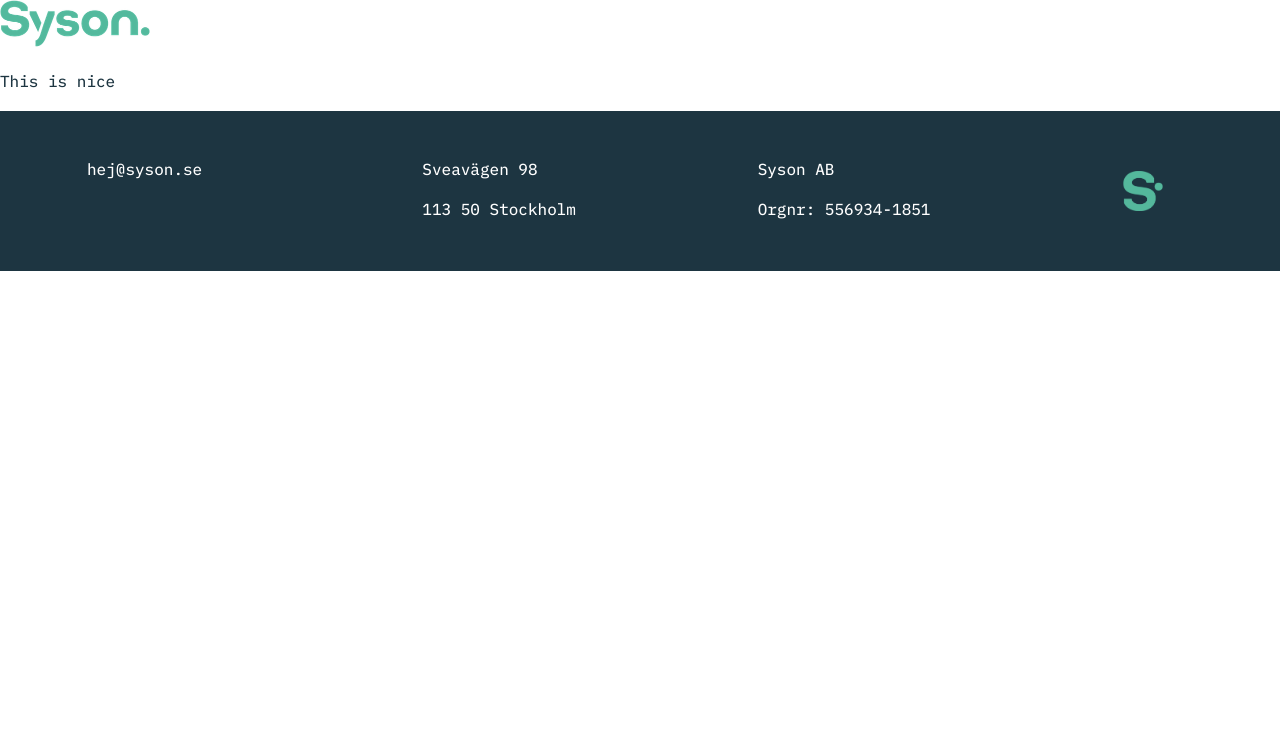
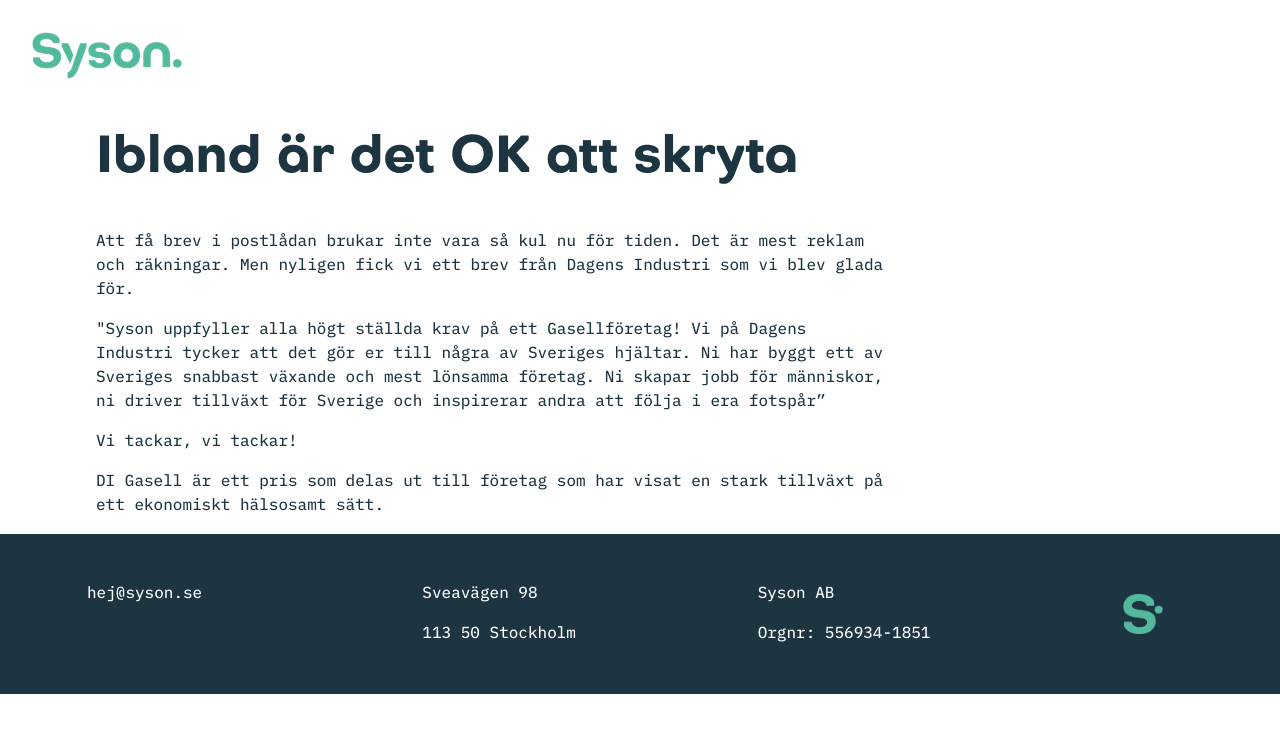
Before and after one commit to sysondev/syson.se, a React (Create React App) app: page /gasell in a window 1280 px wide. Shown: the top 732 px of the page. Built offline with nearby package versions, Linux system fonts and the light colour scheme.

Commit message:
wip article-page

```diff
--- a/src/ArticleHeader.js
+++ b/src/ArticleHeader.js
@@ -8,7 +8,7 @@
   }
 
   return (
-    <header>
+    <header style={{ padding: '32px' }}>
       <img src={logo} style={{ width: '150px', cursor: 'pointer' }} onClick={onClick} />
     </header>
   );
--- a/src/ArticlePage.js
+++ b/src/ArticlePage.js
@@ -1,12 +1,13 @@
 import React from 'react';
 import { Switch, Route } from 'react-router-dom';
+import styles from './ArticlePage.module.css';
 import ArticleHeader from './ArticleHeader';
 import GasellArticle from './GasellArticle';
 
 export default () => (
   <>
     <ArticleHeader />
-    <main>
+    <main className={styles.content}>
       <Switch>
         <Route path="/gasell" component={GasellArticle} />
       </Switch>
--- /dev/null
+++ b/src/ArticlePage.module.css
@@ -0,0 +1,5 @@
+.content {
+  width: 794px;
+  padding-left: 96px;
+  padding-right: 96px;
+}
--- a/src/GasellArticle.js
+++ b/src/GasellArticle.js
@@ -1,5 +1,19 @@
 import React from 'react';
 
 export default () => {
-  return <p>This is nice</p>;
+  return <>
+    <h1>Ibland är det OK att skryta</h1>
+
+    <p>Att få brev i postlådan brukar inte vara så kul nu för tiden. Det är mest reklam och räkningar. Men nyligen fick vi ett brev från Dagens Industri som vi blev glada för.</p>
+
+    <quote>"Syson uppfyller alla högt ställda krav på ett Gasellföretag!
+    Vi på Dagens Industri tycker att det gör er till några av Sveriges hjältar.
+    Ni har byggt ett av Sveriges snabbast växande och mest lönsamma företag.
+    Ni skapar jobb för människor, ni driver tillväxt för Sverige och inspirerar andra att följa i era fotspår”
+    </quote>
+
+    <p>Vi tackar, vi tackar!</p>
+
+    <p>DI Gasell är ett pris som delas ut till företag som har visat en stark tillväxt på ett ekonomiskt hälsosamt sätt.</p>
+  </>;
 };
```
